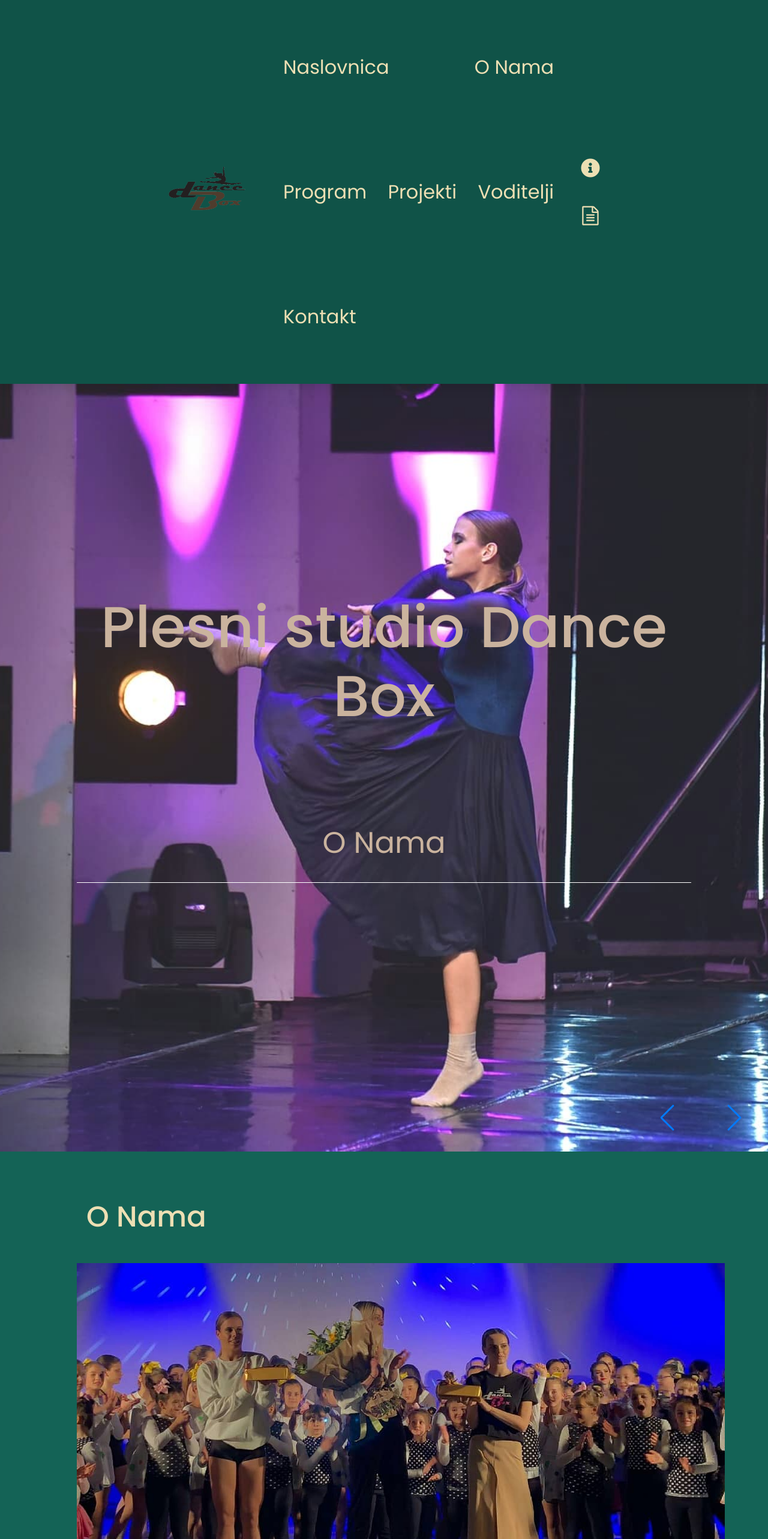
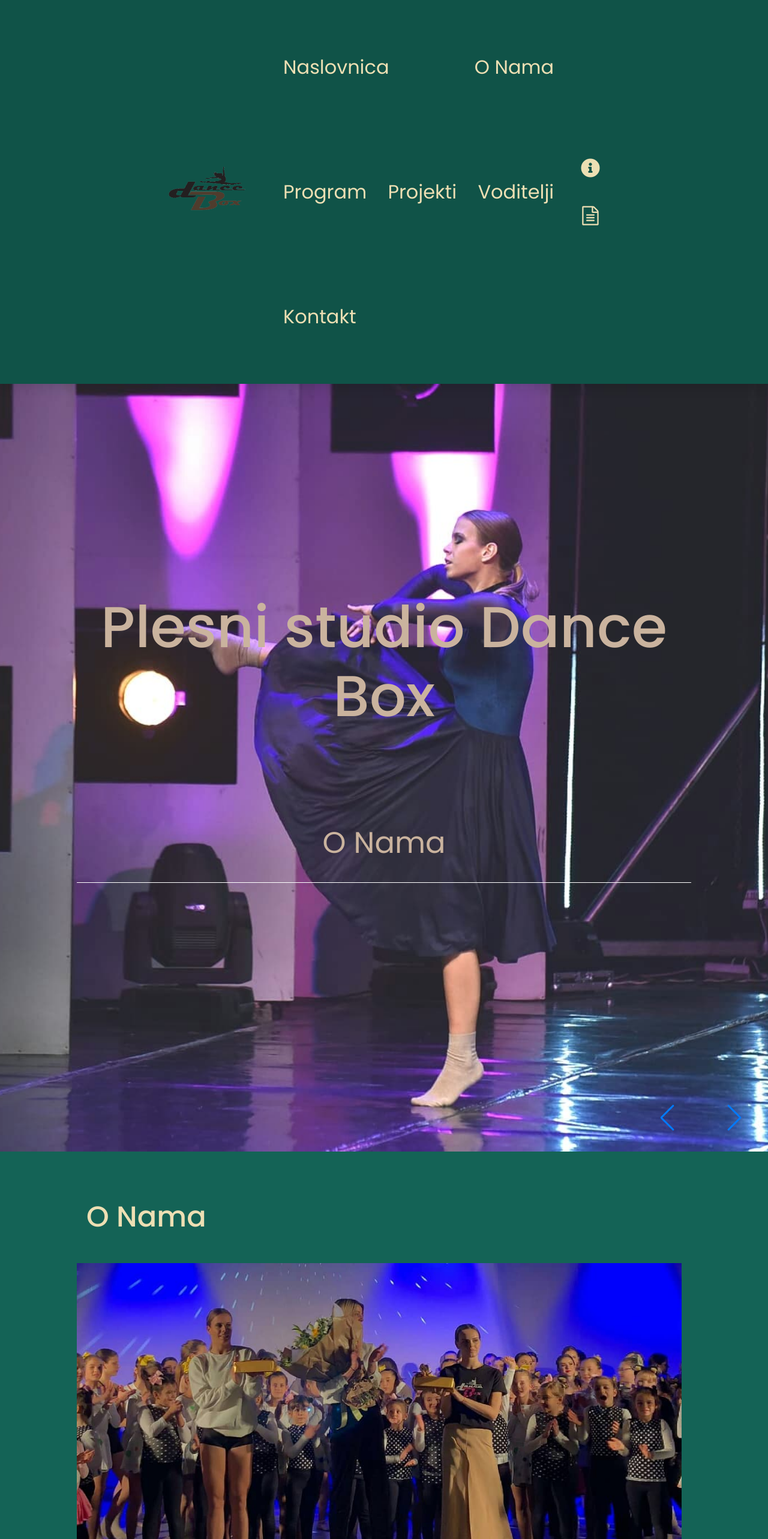
Before and after one commit to BrunaMamic/dancebox, a Next.js app: page / in a window 1280 px wide. Shown: the top 2566 px of the page at 60% size. Built offline with nearby package versions, Linux system fonts and the light colour scheme.

Commit message:
picture fix

```diff
--- a/components/info/index.tsx
+++ b/components/info/index.tsx
@@ -8,7 +8,7 @@ const Info = () => {
           {/* <video src="static/video2022.mp4" controls={true}  muted>
             <source src="static/video.mp4" type="video/mp4" />
           </video> */}
-          <img src="static/info.jpg" alt="" />
+          <img  src="static/info.jpg" alt="" />
         </div>
 
         <div className="content">
--- a/styles/index.css
+++ b/styles/index.css
@@ -384,7 +384,7 @@ h3 span {
   transition: .2s linear;
 }
 
-.about .row .video video {
+.about .row .video img {
   width: 100%;
 }
 
```
